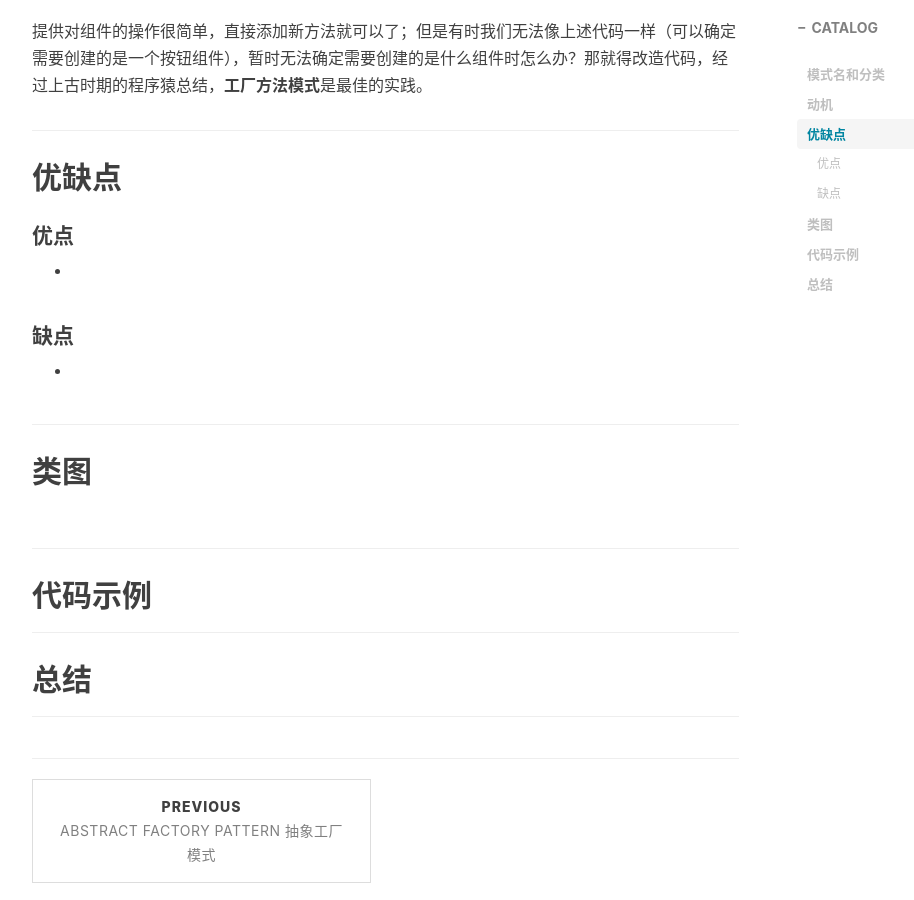
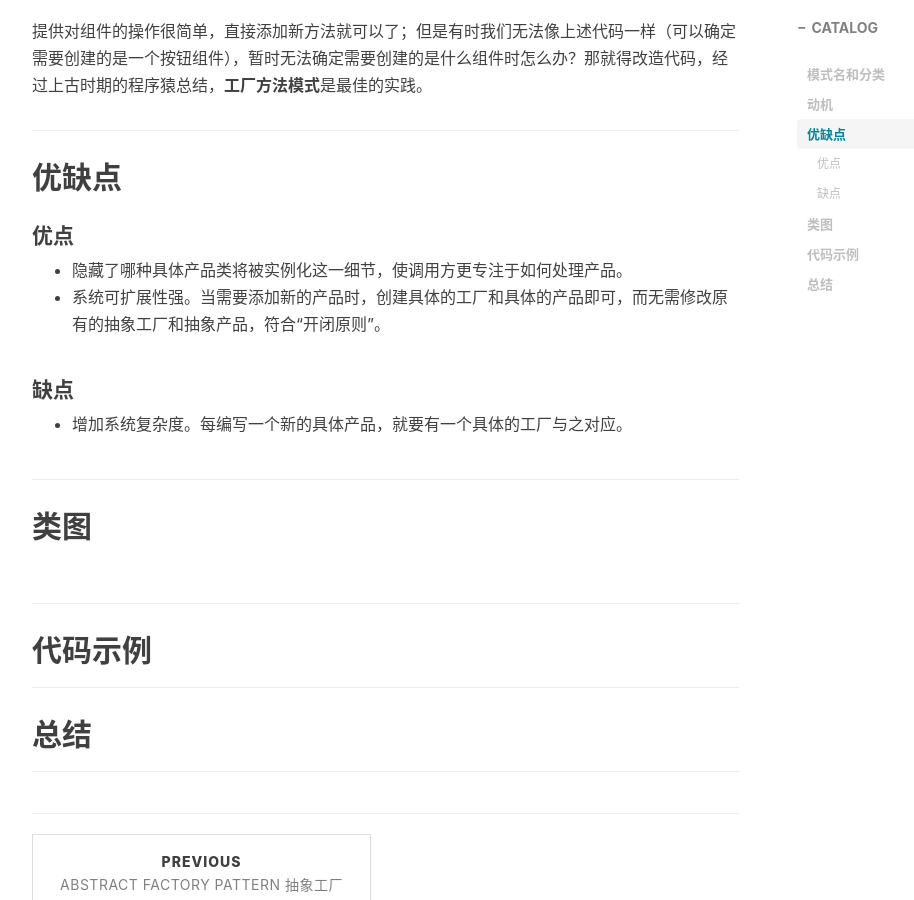
Before and after one commit to wudashan/wudashan.github.io, a Jekyll site: the page built from _posts/2017-04-23-Factory-Method-Pattern.markdown, in a window 1280 px wide and 900 px high, scrolled down 1439 px. Shown: the whole window, without its empty margins (233-1147 px from the left). Built offline with Jekyll 4.4.1, drawn with Linux system fonts in a browser that asks for light colours; nearby versions of some CDN libraries; comment, search, counter and statistics services are not loaded.

Commit message:
增加优缺点

```diff
--- a/_posts/2017-04-23-Factory-Method-Pattern.markdown
+++ b/_posts/2017-04-23-Factory-Method-Pattern.markdown
@@ -53,11 +53,12 @@ public class Application {
 ## 优缺点
 #### 优点
 
- -
+ - 隐藏了哪种具体产品类将被实例化这一细节，使调用方更专注于如何处理产品。
+ - 系统可扩展性强。当需要添加新的产品时，创建具体的工厂和具体的产品即可，而无需修改原有的抽象工厂和抽象产品，符合“开闭原则”。
 
 #### 缺点
 
- -
+ - 增加系统复杂度。每编写一个新的具体产品，就要有一个具体的工厂与之对应。
 
 ---
 
```
